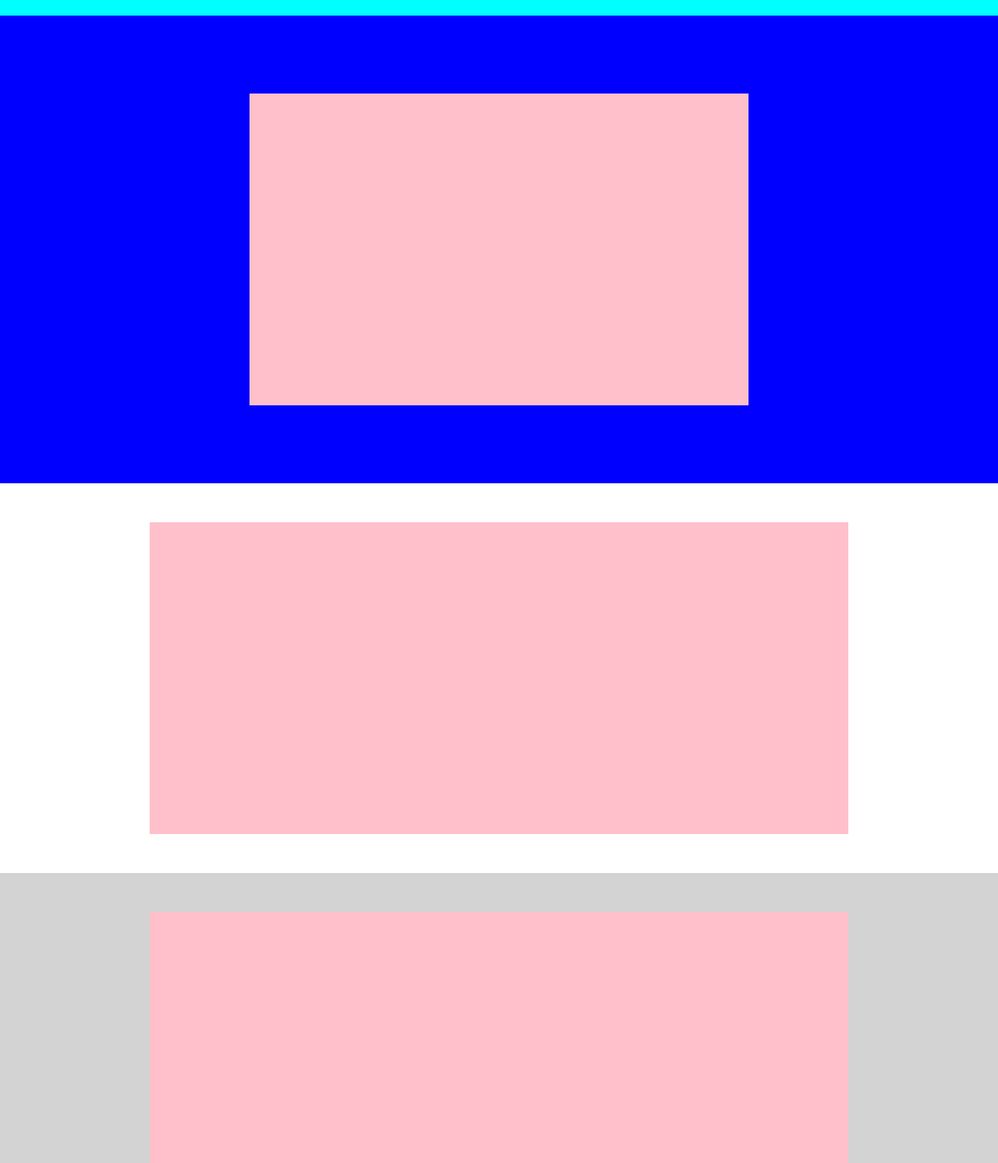
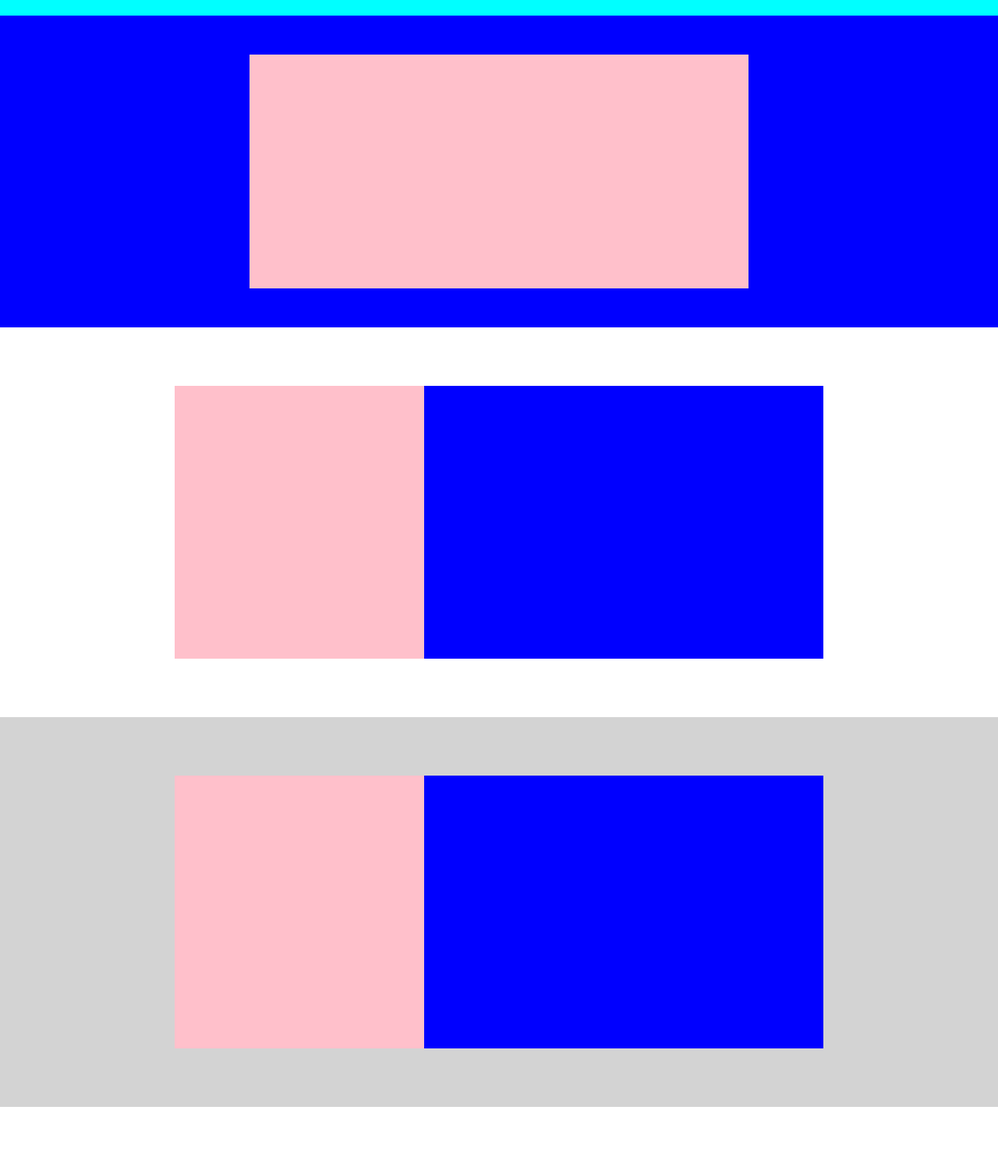
Before and after one commit to Enzo-belardo/htmlcss-struttura-discord, a plain HTML site: page index.html in a window 1280 px wide. Shown: the part 60-1552 px from the top of the page at 78% size. Drawn offline with Linux system fonts and the light colour scheme.

Commit message:
ulteriori modifiche alla struttura

```diff
--- a/index.html
+++ b/index.html
@@ -24,17 +24,26 @@
     </header>
     <main>
         <section class="container-one">
-            <div class="sectionone-main"></div>
+            <div class="articolo"></div>
         </section>
+
         <section class="container-two">
-            <div class="sectiontwo-main"></div>
+            <div class="part-one"></div>
+            <div class="part-two"></div>
         </section>
+
         <section class="container-three">
-            <div class="sectionthree-main"></div>
+            <div class="part-one"></div>
+            <div class="part-two"></div>
         </section>
+
         <section class="container-four">
-            <div class="sectionthree-main"></div>
+            <div class="part-one"></div>
+            <div class="part-two"></div>
         </section>
+        <Section>
+
+        </Section>
     </main>
 
 </body>
--- a/style.css
+++ b/style.css
@@ -38,7 +38,7 @@ ul>li{
     justify-content: flex-end;
 }
 .container-one{
-    height:600px ;
+    height:400px ;
     background-color: blue;
     display: flex;
     justify-content: center;
@@ -67,27 +67,21 @@ ul>li{
 }
 
 
-.sectionone-main{
+.articolo{
    width: 50%;
-   height: 400px;
+   height: 300px;
    display: flex;
    background-color: pink;
 }
-.sectiontwo-main{
-    width: 70%;
-    height: 400px;
+.part-one{
+    width: 25%;
+    height: 350px;
     background-color: pink;
     display: flex;
  }
- .sectionthree-main{
-    width: 70%;
-    height: 400px;
+ .part-two{
+    width: 40%;
+    height: 350px;
     display: flex;
-    background-color: pink;
+    background-color: blue;
  }
- .sectionfour-main{
-    width: 70%;
-    height: 400px;
-    display: flex;
-    background-color: pink;
- }
```
